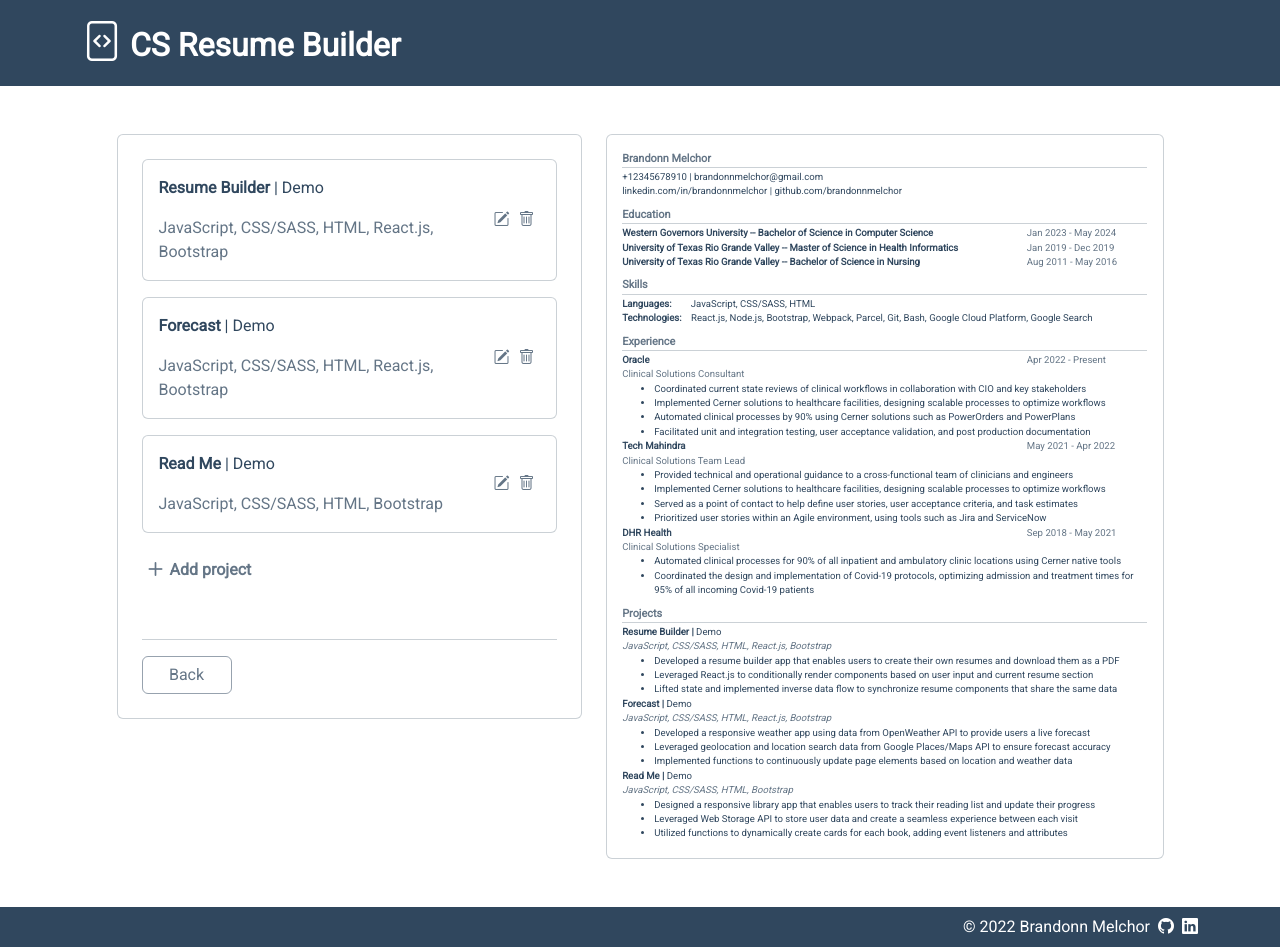
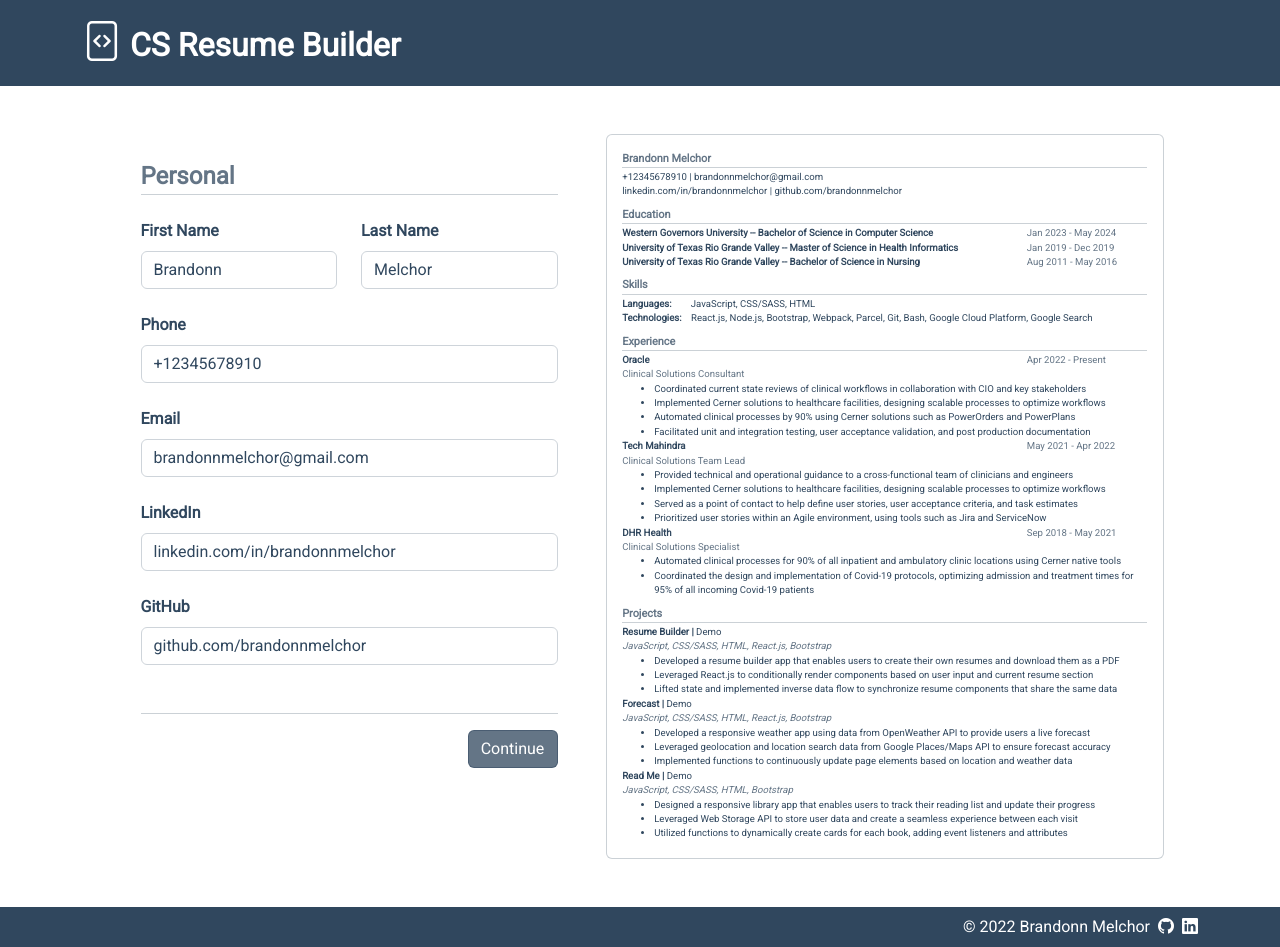
Before and after one commit to brandonnmelchor/resume-builder, a React (Create React App) app: page / in a window 1280 px wide. Built offline with nearby package versions, Linux system fonts and the light colour scheme.

Commit message:
add section header and remove card border

```diff
--- a/src/components/Form.js
+++ b/src/components/Form.js
@@ -8,7 +8,7 @@ import Projects from "./form_components/Projects";
 export default class Form extends React.Component {
   constructor(props) {
     super(props);
-    this.state = { sectionNumber: 5 };
+    this.state = { sectionNumber: 1 };
 
     this.prevSection = this.prevSection.bind(this);
     this.nextSection = this.nextSection.bind(this);
@@ -44,7 +44,7 @@ export default class Form extends React.Component {
     else formNav = <FormNav sectionNumber={sectionNumber} prevSection={this.prevSection} nextSection={this.nextSection} />;
 
     return (
-      <div className="card col-5 d-flex flex-column justify-content-center p-4">
+      <div className="col-5 d-flex flex-column justify-content-center p-4">
         {currentSection}
         {formNav}
       </div>
--- a/src/components/form_components/Education.js
+++ b/src/components/form_components/Education.js
@@ -22,7 +22,13 @@ export default class Education extends React.Component {
       );
     }
 
-    return <div className="w-100 d-flex flex-column">{display}</div>;
+    return (
+      <div className="w-100 d-flex flex-column">
+        <div className="fs-4 fw-bold gray">Education</div>
+        <hr className="mb-4" />
+        {display}
+      </div>
+    );
   }
 }
 
--- a/src/components/form_components/Experience.js
+++ b/src/components/form_components/Experience.js
@@ -22,7 +22,13 @@ export default class Experience extends React.Component {
       );
     }
 
-    return <div className="w-100 d-flex flex-column">{display}</div>;
+    return (
+      <div className="w-100 d-flex flex-column">
+        <div className="fs-4 fw-bold gray">Experience</div>
+        <hr className="mb-4" />
+        {display}
+      </div>
+    );
   }
 }
 
--- a/src/components/form_components/Personal.js
+++ b/src/components/form_components/Personal.js
@@ -17,6 +17,8 @@ export default class Personal extends React.Component {
 
     return (
       <div className="w-100">
+        <div className="fs-4 fw-bold gray">Personal</div>
+        <hr className="mb-4" />
         <form>
           <div className="row justify-content-center align-items-center mb-4">
             <div className="col">
--- a/src/components/form_components/Projects.js
+++ b/src/components/form_components/Projects.js
@@ -22,7 +22,13 @@ export default class Projects extends React.Component {
       );
     }
 
-    return <div className="w-100 d-flex flex-column">{display}</div>;
+    return (
+      <div className="w-100 d-flex flex-column">
+        <div className="fs-4 fw-bold gray">Projects</div>
+        <hr className="mb-4" />
+        {display}
+      </div>
+    );
   }
 }
 
--- a/src/components/form_components/Skills.js
+++ b/src/components/form_components/Skills.js
@@ -17,6 +17,8 @@ export default class Skills extends React.Component {
 
     return (
       <div className="w-100">
+        <div className="fs-4 fw-bold gray">Skills</div>
+        <hr className="mb-4" />
         <form>
           <div className="mb-4">
             <TextAreaInput label="Languages" id="languages" value={languages} handleChange={this.handleChange} length="100" />
```
